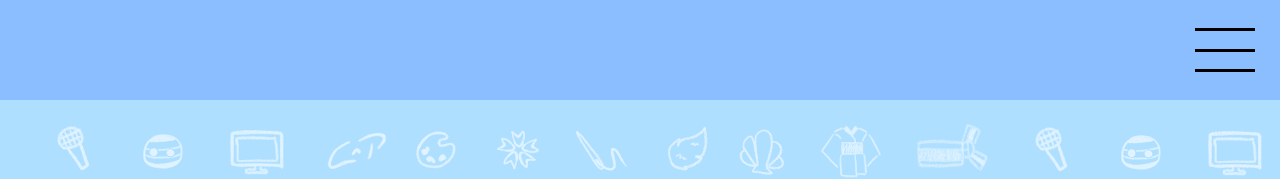
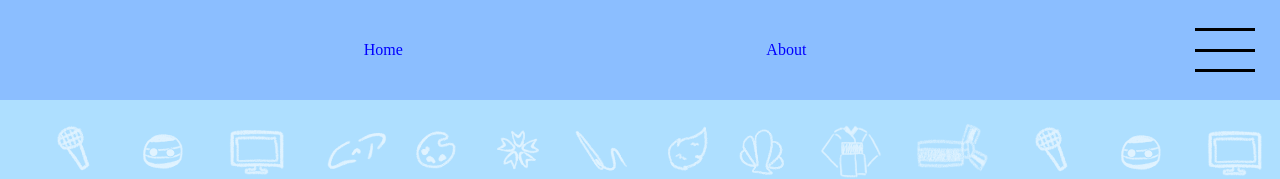
Before and after one commit to notrandomath/uci.moe, a React (Create React App) app: page / in a window 1280 px wide. Shown: the top 179 px of the page. Built offline with nearby package versions, Linux system fonts and the light colour scheme.

Commit message:
added visited links that change custom color

```diff
--- a/package.json
+++ b/package.json
@@ -9,6 +9,7 @@
     "node-sass": "^7.0.3",
     "react": "^18.2.0",
     "react-dom": "^18.2.0",
+    "react-router-dom": "^6.8.0",
     "react-scripts": "5.0.1",
     "web-vitals": "^2.1.4"
   },
--- a/src/App.js
+++ b/src/App.js
@@ -1,6 +1,7 @@
 import Topbar from "./components/topbar/Topbar.js";
 import Menu from "./components/menu/Menu.js";
 import "./app.scss";
+import { BrowserRouter as Router, Route, Routes } from "react-router-dom";
 import { useState } from "react";
 
 function App() {
@@ -10,7 +11,14 @@ function App() {
     <div className="app">
       <Menu menuOpen={menuOpen} setMenuOpen={setMenuOpen} />
       <Topbar menuOpen={menuOpen} setMenuOpen={setMenuOpen} />
-      <div className="content"></div>
+      <div className="content">
+        <Router>
+          <Routes>
+            <Route path="/" exact element={<div></div>} />
+            <Route path="/about" exact element={<div></div>} />
+          </Routes>
+        </Router>
+      </div>
     </div>
   );
 }
--- a/src/components/topbar/Topbar.js
+++ b/src/components/topbar/Topbar.js
@@ -4,7 +4,10 @@ export default function Topbar({ menuOpen, setMenuOpen }) {
   return (
     // if the topbar is open it would be called "topbar active" which we use in the CSS
     <div className={"topbar " + (menuOpen && "active")}>
-      <div className="left"></div>
+      <div className="left">
+        <a href="/">Home</a>
+        <a href="/about">About</a>
+      </div>
       <div className="right">
         {/* when you click the hamburger it changes menuOpen from true to false and vice versa */}
         <div className="hamburger" onClick={() => setMenuOpen(!menuOpen)}>
--- a/src/components/topbar/topbar.scss
+++ b/src/components/topbar/topbar.scss
@@ -23,6 +23,17 @@
     // flex 1 allows the left to take up all the space the right isn't taking since right is flex 0
     flex: 1;
     transition: all 2s ease;
+    display: flex;
+    justify-content: space-evenly;
+    align-items: center;
+    a{
+        text-decoration: none;
+        color: blue;
+    }
+    a:visited{
+        // yellow when visited
+        color: yellow;
+    }
   }
   .right {
     // display flex so hamburger can appear in center while still having its elements spaced evenly
```
Also changed, not shown: 1 other file (tests, documents, lock files or other folders).
